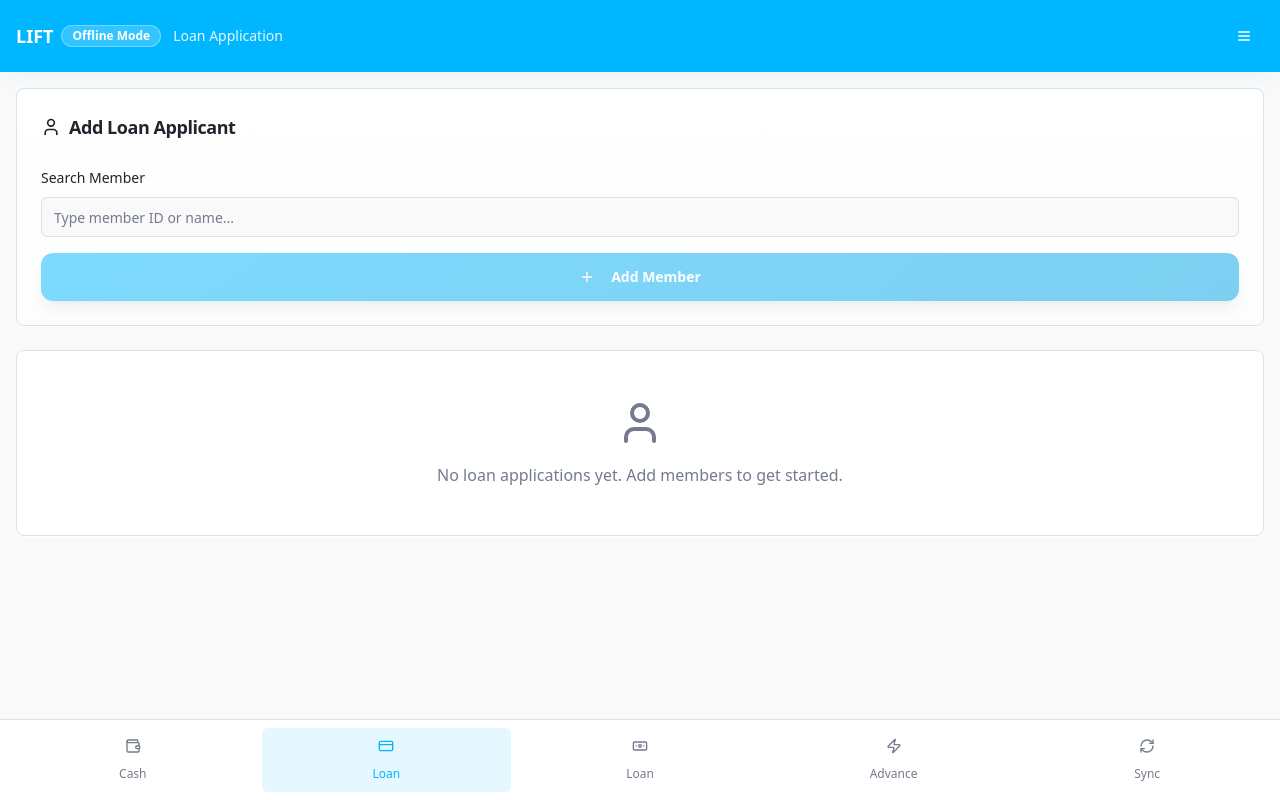
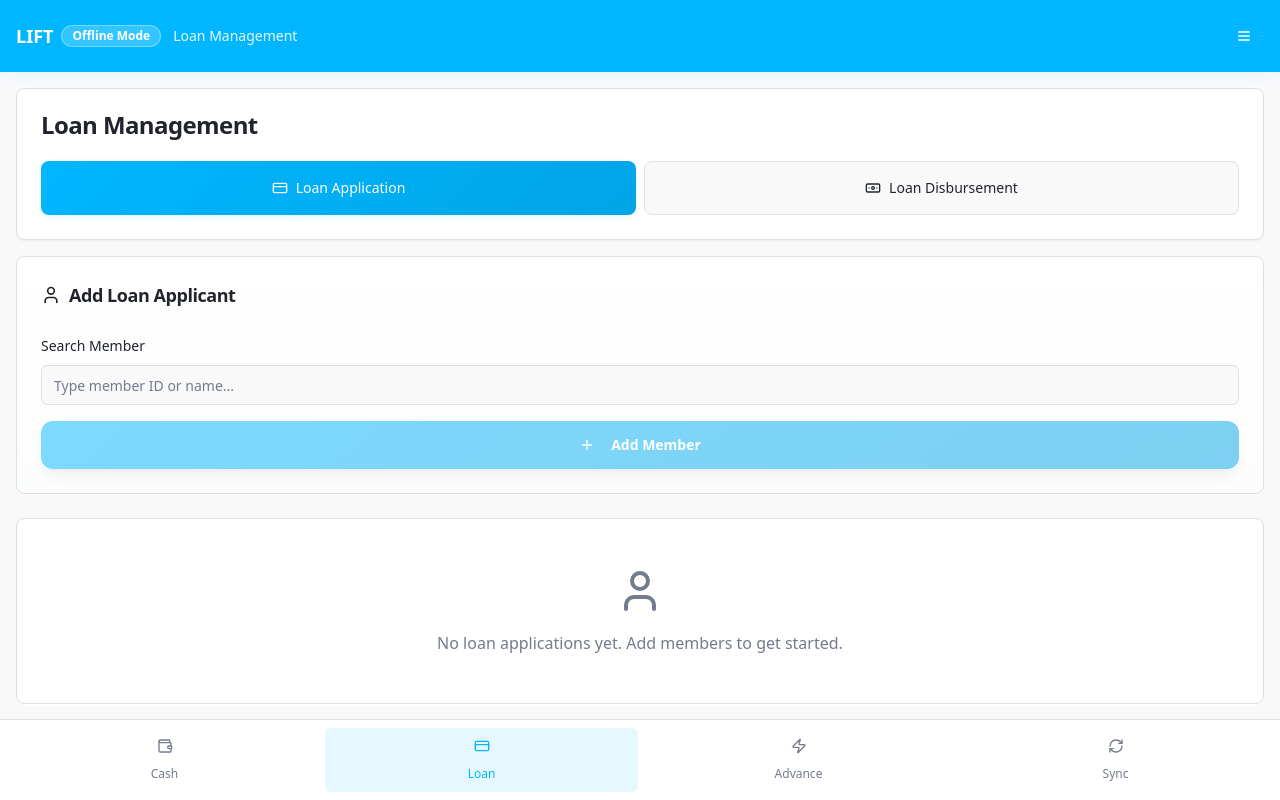
Before and after one commit to lift78/field-sync-connect, a React (Vite) app: page / in a window 1280 px wide. Both pictures are taken after a click on the button "Loan". Built offline with nearby package versions, Linux system fonts and the light colour scheme.

Commit message:
Refactor loan navigation
Consolidate loan application and disbursement options under a single "Loan" navigation item.

```diff
--- a/src/components/FieldOfficerApp.tsx
+++ b/src/components/FieldOfficerApp.tsx
@@ -3,21 +3,19 @@ import { Button } from "@/components/ui/button";
 import { Card, CardContent, CardHeader, CardTitle } from "@/components/ui/card";
 import { Badge } from "@/components/ui/badge";
 import { CashCollectionForm } from "./CashCollectionForm";
-import { LoanApplicationForm } from "./LoanApplicationForm";
-import { LoanDisbursementForm } from "./LoanDisbursementForm";
+import { LoanSection } from "./LoanSection";
 import { AdvanceLoanForm } from "./AdvanceLoanForm";
 import { SyncManager } from "./SyncManager";
 import {
   Wallet,
   CreditCard,
-  Banknote,
   Zap,
   RefreshCw,
   Menu,
   X
 } from "lucide-react";
 
-type AppSection = 'cash' | 'loan' | 'disbursement' | 'advance' | 'sync';
+type AppSection = 'cash' | 'loan' | 'advance' | 'sync';
 
 export function FieldOfficerApp() {
   const [activeSection, setActiveSection] = useState<AppSection>('cash');
@@ -25,15 +23,14 @@ export function FieldOfficerApp() {
 
   const sections = [
     { id: 'cash' as const, title: 'Cash Collection', icon: Wallet, color: 'bg-gradient-primary' },
-    { id: 'loan' as const, title: 'Loan Application', icon: CreditCard, color: 'bg-gradient-success' },
-    { id: 'disbursement' as const, title: 'Loan Disbursement', icon: Banknote, color: 'bg-gradient-accent' },
+    { id: 'loan' as const, title: 'Loan Management', icon: CreditCard, color: 'bg-gradient-success' },
     { id: 'advance' as const, title: 'Advance Loan', icon: Zap, color: 'bg-gradient-accent' },
     { id: 'sync' as const, title: 'Sync Data', icon: RefreshCw, color: 'bg-secondary' },
   ];
 
   const activeTitle = sections.find(s => s.id === activeSection)?.title || 'Field Officer';
 
-  const handleEditRecord = (type: 'cash' | 'loan' | 'disbursement' | 'advance', recordData: any) => {
+  const handleEditRecord = (type: 'cash' | 'loan' | 'advance', recordData: any) => {
     // Switch to the appropriate form section with the record data
     setActiveSection(type);
     // In a real app, you'd pass the recordData to pre-populate the form
@@ -45,9 +42,7 @@ export function FieldOfficerApp() {
       case 'cash':
         return <CashCollectionForm />;
       case 'loan':
-        return <LoanApplicationForm />;
-      case 'disbursement':
-        return <LoanDisbursementForm />;
+        return <LoanSection />;
       case 'advance':
         return <AdvanceLoanForm />;
       case 'sync':
@@ -116,7 +111,7 @@ export function FieldOfficerApp() {
 
       {/* Bottom Navigation */}
       <nav className="fixed bottom-0 left-0 right-0 bg-card border-t border-border p-2 z-40">
-        <div className="grid grid-cols-5 gap-1">
+        <div className="grid grid-cols-4 gap-1">
           {sections.map((section) => {
             const isActive = activeSection === section.id;
             return (
--- /dev/null
+++ b/src/components/LoanSection.tsx
@@ -0,0 +1,60 @@
+import { useState } from "react";
+import { Button } from "@/components/ui/button";
+import { Card, CardContent, CardHeader, CardTitle } from "@/components/ui/card";
+import { CreditCard, Banknote } from "lucide-react";
+import { LoanApplicationForm } from "./LoanApplicationForm";
+import { LoanDisbursementForm } from "./LoanDisbursementForm";
+
+type LoanSubSection = 'application' | 'disbursement';
+
+export function LoanSection() {
+  const [activeSubSection, setActiveSubSection] = useState<LoanSubSection>('application');
+
+  const subSections = [
+    { id: 'application' as const, title: 'Loan Application', icon: CreditCard },
+    { id: 'disbursement' as const, title: 'Loan Disbursement', icon: Banknote },
+  ];
+
+  const renderActiveSubSection = () => {
+    switch (activeSubSection) {
+      case 'application':
+        return <LoanApplicationForm />;
+      case 'disbursement':
+        return <LoanDisbursementForm />;
+      default:
+        return <LoanApplicationForm />;
+    }
+  };
+
+  return (
+    <div className="space-y-4">
+      {/* Sub-navigation */}
+      <Card>
+        <CardHeader>
+          <CardTitle>Loan Management</CardTitle>
+        </CardHeader>
+        <CardContent>
+          <div className="grid grid-cols-2 gap-2">
+            {subSections.map((section) => {
+              const isActive = activeSubSection === section.id;
+              return (
+                <Button
+                  key={section.id}
+                  variant={isActive ? "default" : "outline"}
+                  onClick={() => setActiveSubSection(section.id)}
+                  className="flex items-center gap-2 h-auto p-4"
+                >
+                  <section.icon className="h-5 w-5" />
+                  <span className="text-sm font-medium">{section.title}</span>
+                </Button>
+              );
+            })}
+          </div>
+        </CardContent>
+      </Card>
+
+      {/* Active sub-section content */}
+      {renderActiveSubSection()}
+    </div>
+  );
+}
```
